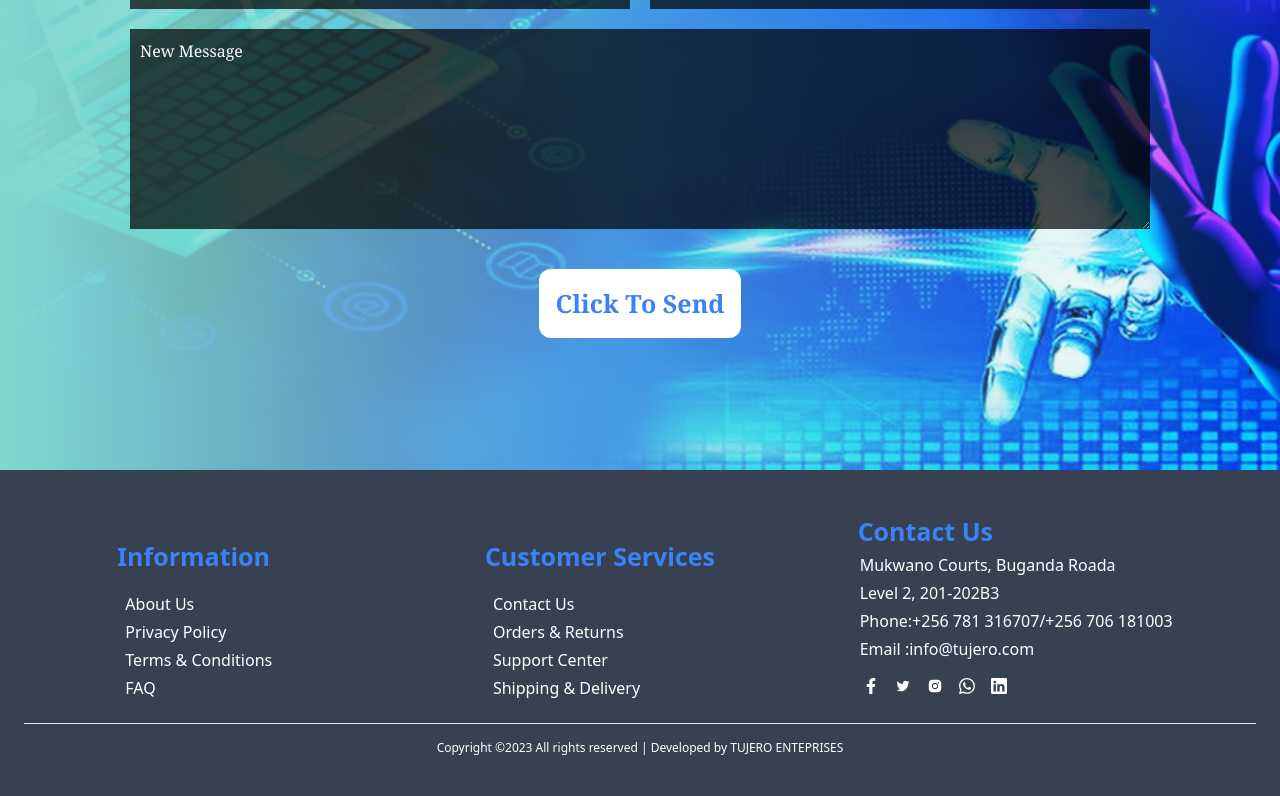
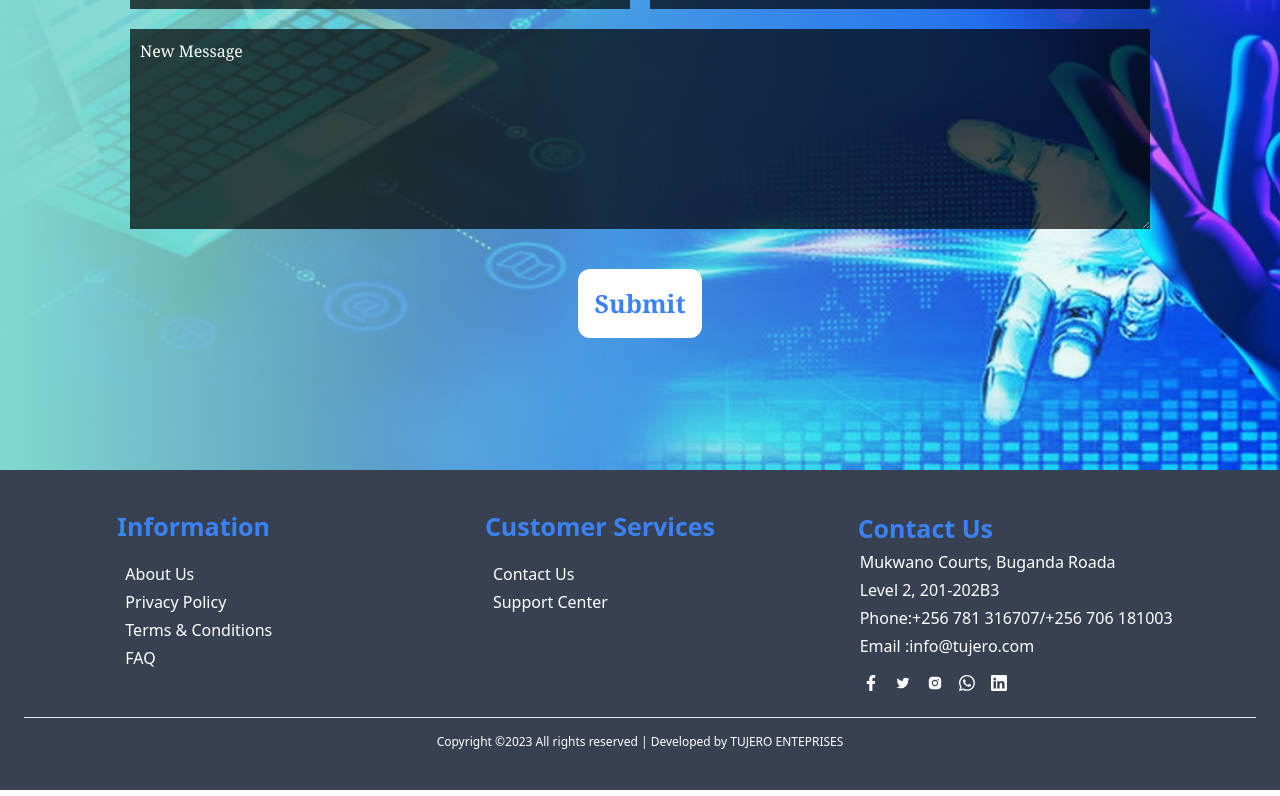
Before and after one commit to Vladmir-dev/tujero2.0, a React (Vite) app: page / in a window 1280 px wide. Shown: the part 4839-5635 px from the top of the page. Built offline with nearby package versions, Linux system fonts and the light colour scheme.

Commit message:
fixed footer

```diff
--- a/src/components/Contact.jsx
+++ b/src/components/Contact.jsx
@@ -48,7 +48,7 @@ const Contact = () => {
            <textarea className="md:w-[1020px] w-[380px] md:h-[200px] h-[200px] align-top text-white bg-black/70 laeding-normal p-[10px]">New Message</textarea>
         </div>
         <div className="flex justify-center items-center md:mt-[20px]">
-          <button className="bg-white p-4 rounded-xl md:text-[25px] font-bold text-blue-500">Click To Send</button>
+          <button className="bg-white p-4 rounded-xl md:text-[25px] font-bold text-blue-500">Submit</button>
         </div>
       </div>
     </div>
--- a/src/components/footer/Footer.jsx
+++ b/src/components/footer/Footer.jsx
@@ -9,7 +9,7 @@ const Footer = () => {
   console.log("year", year);
   return (
     <div className="w-screen bg-gray-700 text-white p-6 mt-[50px]">
-      <ul className="md:flex md:flex-wrap md:justify-around md:items-center md:p-4">
+      <ul className="md:flex md:flex-wrap md:justify-around md:items-start md:p-4">
         <FooterLinks />
         <ul className="md:p-0 py-[10px] ">
           <li className="md:text-[25px] text-[20px] text-blue-500 font-semibold">
--- a/src/components/footer/FooterData.jsx
+++ b/src/components/footer/FooterData.jsx
@@ -11,8 +11,6 @@ export const items = [
 		head: "Customer Services", submenu:true, subitems: [
 
 		{name:"Contact Us",link:"/"},
-		{name:"Orders & Returns",link:"/"},
 		{name:"Support Center",link:"/"},
-		{name:"Shipping & Delivery",link:"/"},
 	]}
 ]
--- a/src/components/footer/FooterLinks.jsx
+++ b/src/components/footer/FooterLinks.jsx
@@ -12,7 +12,7 @@ const FooterLinks = () => {
 		<>
 		{items.map(item => (
         <div>
-          <div className="md:px-3 text-left md:cursor-pointer">
+          <div className="md:px-3 text-left md:cursor-pointer md:mt-[-30px]">
             <h1
               className="md:py-7 py-[10px] flex font-semibold text-blue-500 md:text-[25px] text-[17px] justify-between items-center duration-500"
               onClick={() =>
```
